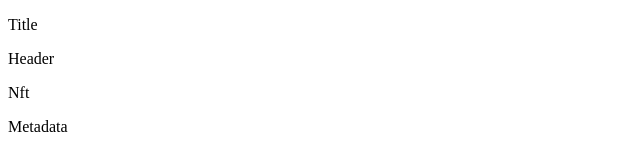
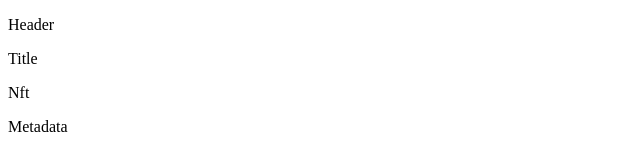
Before and after one commit to ianDAOs/demo-721m-api-frontend, a React (Create React App) app: page / in a window 1280 px wide. Shown: the top 153 px of the page, without its empty margins (0-640 px from the left). Built offline with nearby package versions, Linux system fonts and the light colour scheme.

Commit message:
Move Title component

```diff
--- a/src/components/Main.js
+++ b/src/components/Main.js
@@ -1,4 +1,5 @@
 import React from 'react';
+import Title from './Title';
 import Nft from './Nft';
 import Metadata from './Metadata';
 import Button from './Button';
@@ -6,6 +7,7 @@ import Button from './Button';
 export default function Main() {
     return (
         <div>
+            <Title />
             <Nft />
             <Metadata />
             <Button />
--- a/src/pages/Home.js
+++ b/src/pages/Home.js
@@ -1,5 +1,4 @@
 import React from 'react';
-import Title from '../components/Title';
 import Header from '../components/Header';
 import Main from '../components/Main';
 import Footer from '../components/Footer';
@@ -7,7 +6,6 @@ import Footer from '../components/Footer';
 export default function Home() {
     return (
         <div>
-            <Title />
             <Header />
             <Main />
             <Footer />
```
